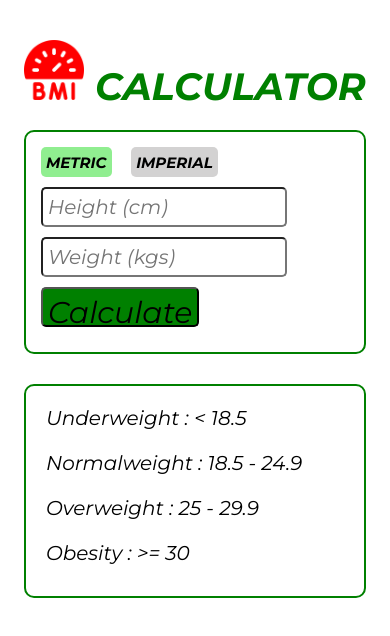
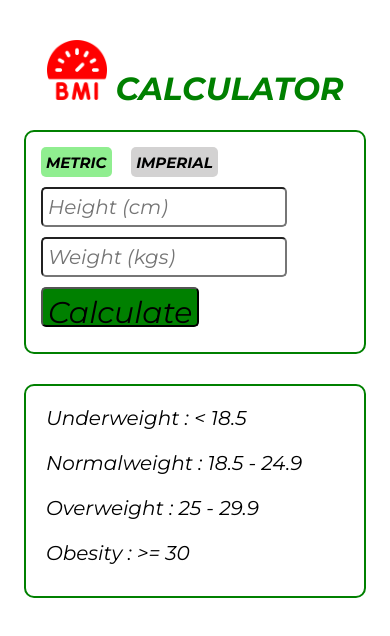
Before and after one commit to enshikuku/BMI-Calc, a plain HTML site: page index.html in a window 390 px wide. Drawn offline with Linux system fonts and the light colour scheme.

Commit message:
Update style.css

```diff
--- a/style.css
+++ b/style.css
@@ -126,6 +126,6 @@ img, main h1 {
         width: 100%;
     }
     img, main h1 {
-        font-size: 38px;
+        font-size: 32px;
     }
 }
```
